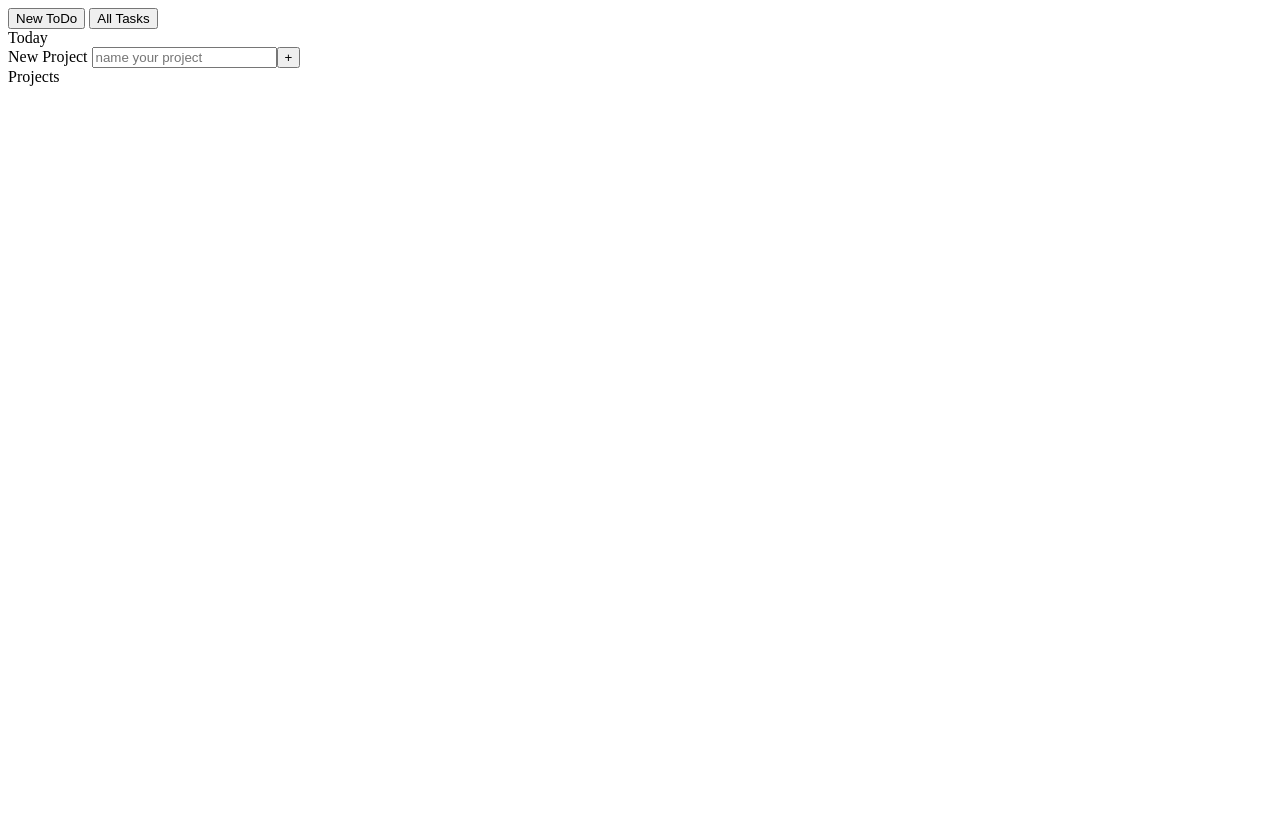
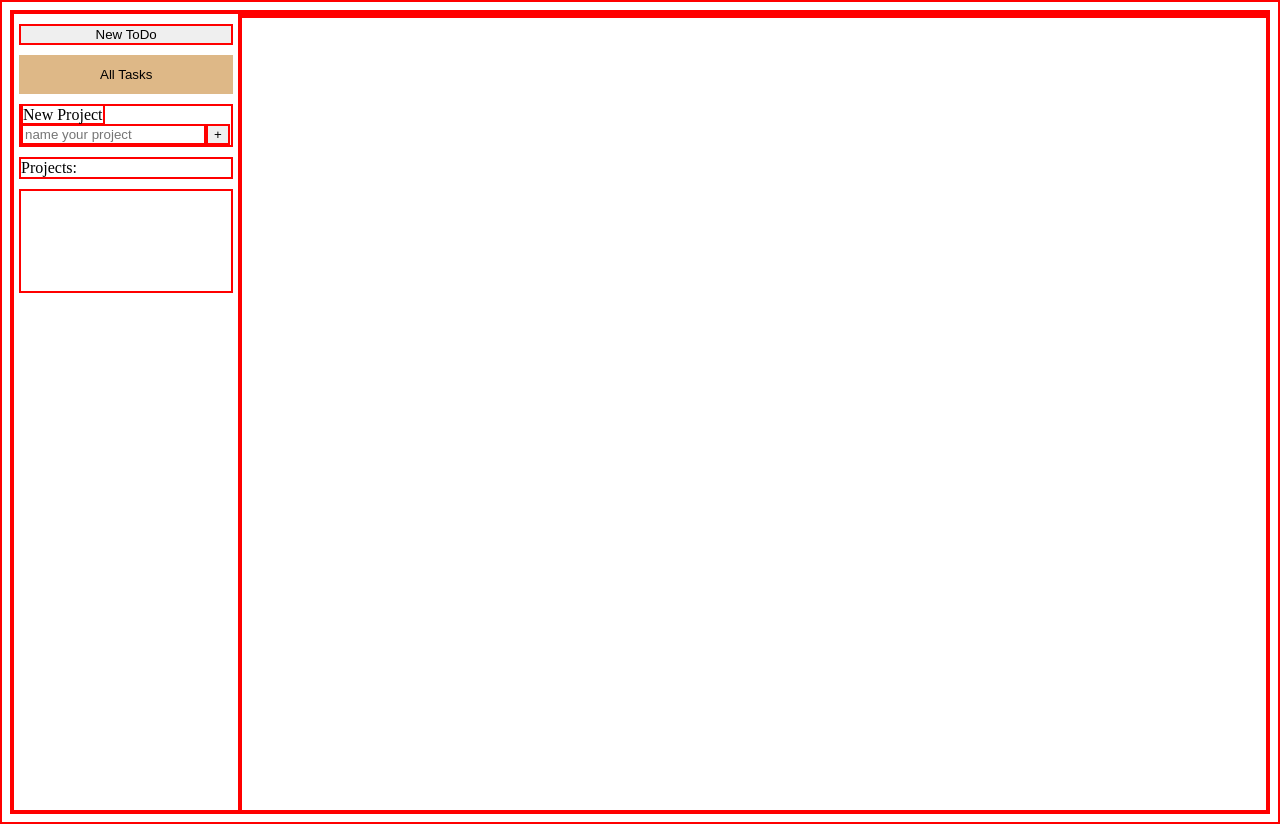
Before and after one commit to magic-doggo/project-todo-list, a website built with webpack: page src/index.html in a window 1280 px wide. Both pictures are taken after a click on the button "All Tasks". Before the commit the page ends 800 px from the top, so only its background shows below. Built offline with nearby package versions, Linux system fonts and the light colour scheme.

Commit message:
Change color of alltasks/projects on click, and remain changed until another is clicked

```diff
--- a/package.json
+++ b/package.json
@@ -9,7 +9,9 @@
   "author": "",
   "license": "ISC",
   "devDependencies": {
+    "css-loader": "^6.10.0",
     "html-webpack-plugin": "^5.6.0",
+    "style-loader": "^3.3.4",
     "webpack": "^5.91.0",
     "webpack-cli": "^5.1.4"
   },
--- a/src/display-tasks-from-projects.js
+++ b/src/display-tasks-from-projects.js
@@ -1,4 +1,5 @@
 import { objectOfToDoObjects } from ".";
+import { removeClass } from "./remove-class";
 // let projectNavItem = document.querySelectorAll(".project")
 
 export let addTasksToProject = function () {
@@ -8,6 +9,8 @@ export let addTasksToProject = function () {
     projectNavItem.forEach(projectItem => {
     projectItem.addEventListener("click", showTasksFromProject);
     function showTasksFromProject(asd){
+        removeClass();
+        projectItem.classList.add("selected");
         let i = 0;
         let element = document.getElementById("tasks-container"); //check if element name clashes
         while (element.firstChild) {
--- a/src/index.html
+++ b/src/index.html
@@ -45,12 +45,12 @@
             </form>
           </dialog>
         <button id="all-tasks">All Tasks</button>
-        <div id="today">Today</div>
         <form id="project-form" onsubmit="return false" action="">
             <label for="new-project">New Project</label>
             <input type="text" id="new-project" name="new-project" placeholder="name your project" required><button type="button" id="create-new-project">+</button> <!-- do I even need span here? get icon for + later -->
         </form>
-        <div id="projects">Projects</div>
+        <p>Projects:</p>
+        <div id="projects"></div>
     </div>
     <div id="main">
         <div id="tasks-container">
--- a/src/index.js
+++ b/src/index.js
@@ -4,6 +4,9 @@ import { showAllTasks } from "./all-tasks"
 import { project } from "./project-class"
 import { displayNewProject } from "./display-projects"
 import { displayTaskIfRelevant } from "./display-task"
+import './style.css';
+import { removeClass } from "./remove-class"
+
 
 
 console.log("12345")
@@ -64,6 +67,8 @@ newToDo.addEventListener("click", () => {
 })
 
 allTasks.addEventListener("click", () => {
+    removeClass()
+    allTasks.classList.add("selected")
     showAllTasks();
 })
 
--- /dev/null
+++ b/src/remove-class.js
@@ -0,0 +1,6 @@
+export let removeClass = function(){
+    let selectedClass = document.getElementsByClassName('selected')
+    while(selectedClass[0]){
+        selectedClass[0].classList.remove('selected')
+    }
+}
--- /dev/null
+++ b/src/style.css
@@ -0,0 +1,36 @@
+* {
+    border: 2px solid red;
+}
+
+body {
+    height: 100vh;
+    display: grid;
+    grid-template-columns: 2fr 9fr;
+}
+
+.sidebar {
+    display: flex;
+    flex-direction: column;
+    gap: 10px;
+    padding: 10px 5px;
+    /* justify-content: space-around; */
+}
+
+.sidebar > p {
+    margin: 0px;
+}
+
+#projects {
+    height: 100px;
+}
+
+#all-tasks {
+    border: none;
+    outline: none;
+    cursor: pointer;
+    padding: 12px 12px;
+}
+
+.selected {
+    background-color: burlywood;
+}
--- a/webpack.config.js
+++ b/webpack.config.js
@@ -15,4 +15,12 @@ module.exports = {
     filename: 'main.js',
     path: path.resolve(__dirname, 'dist'),
   },
+  module: {
+    rules: [
+      {
+        test: /\.css$/i,
+        use: ['style-loader', 'css-loader'],
+      },
+    ],
+  },
 };
```
Also changed, not shown: dist/index.html, dist/main.js, 1 other file.
